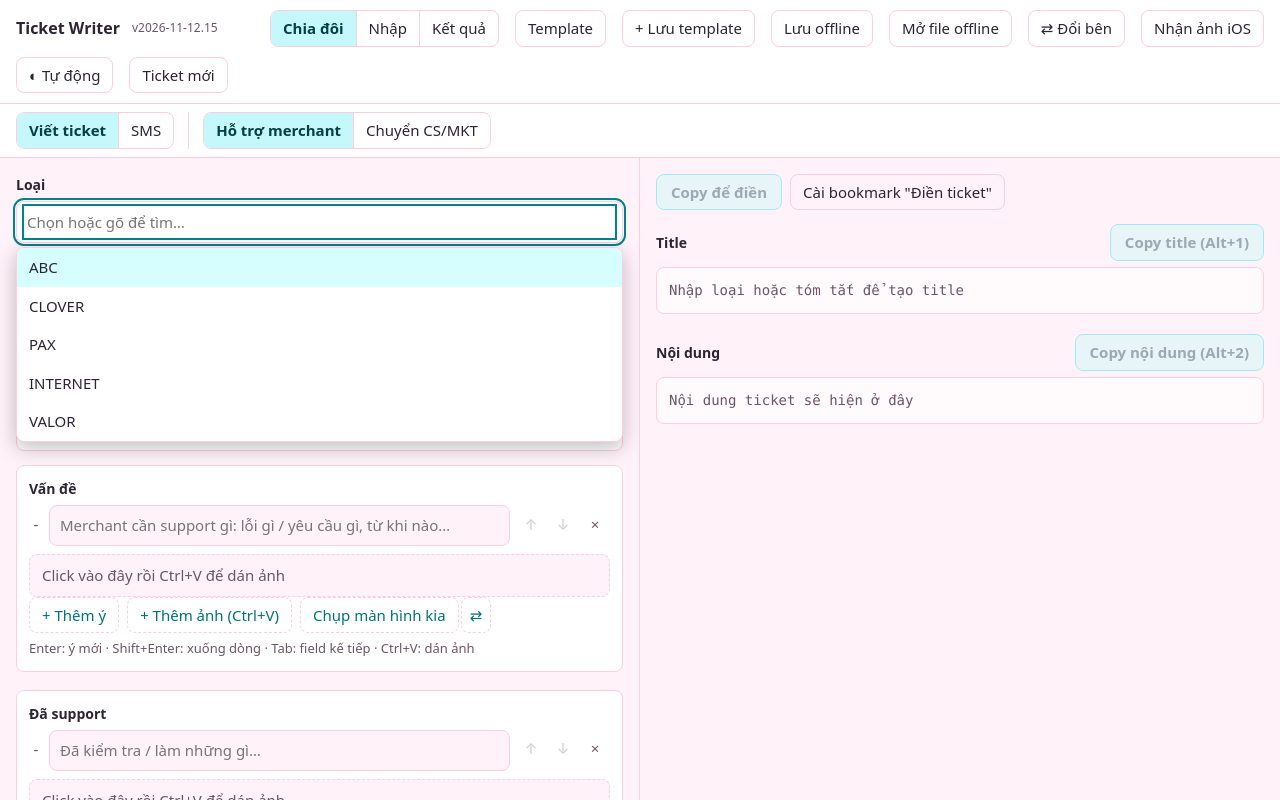
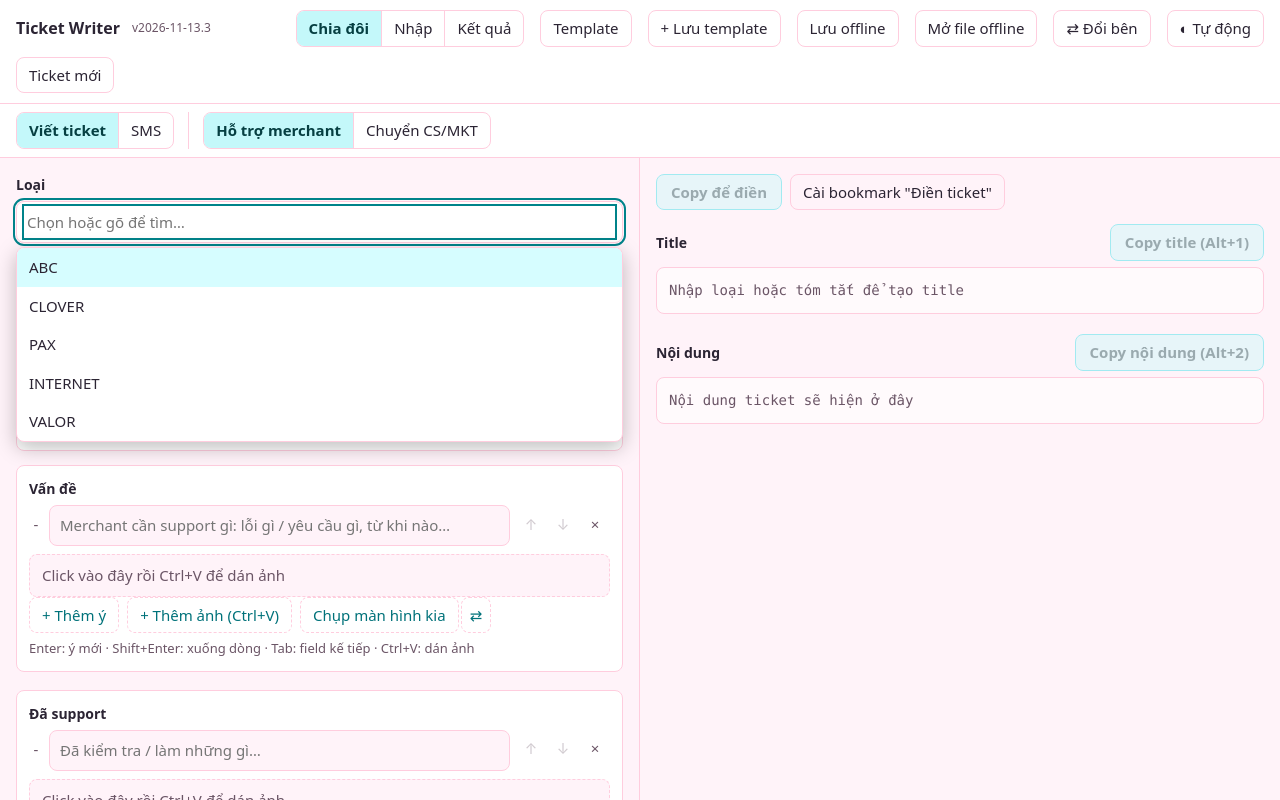
Before and after one commit to DuongNhatKhoa04/littlesecret, a plain HTML site: page index.html in a window 1280 px wide. Drawn offline with Linux system fonts and the light colour scheme.

Commit message:
feat(cache): Updated cache for title, hide localsend function

```diff
--- a/config/app.js
+++ b/config/app.js
@@ -5,7 +5,7 @@
   const { setApp } = registry;
 
   setApp({
-    version: 'v2026-11-12.15',      // hiện cạnh tên app để biết đang mở đúng bản mới
+    version: 'v2026-11-13.3',      // hiện cạnh tên app để biết đang mở đúng bản mới
     autoCapitalize: true,         // tự viết hoa chữ cái đầu mỗi dòng (bỏ qua link, email, tên file, chữ như iPhone)
     debounceMs: 400,              // độ trễ cập nhật Kết quả (ms)
 
@@ -15,6 +15,7 @@
     categoryKey: 'ticketWriter.categories.v1',
     staffKey: 'ticketWriter.staff.v1',         // tên nhân viên (form SMS Xin review), lưu riêng để Ticket mới không xóa
     themeKey: 'ticketWriter.theme.v1',         // giao diện sáng / tối / tự động, lưu riêng để Ticket mới không đổi
+    summaryKey: 'ticketWriter.summaries.v1',   // Tóm tắt đã dùng, gợi ý khi gõ ô Tóm tắt
     phoneKey: 'ticketWriter.phone.v1',         // link phone-upload + đang bật nhận ảnh iOS hay không
     imageDbName: 'ticketWriter.images.v1',     // tên database IndexedDB chứa ảnh đang dán (KHÔNG ĐỔI)
 
@@ -43,7 +44,7 @@
     ],
 
     // Nhận ảnh iOS / iPad qua phone-upload (phone-upload/phone-upload.bat): bao lâu hỏi 1 lần khi hàng chờ trống
-    phoneUpload: { pollMs: 1500 },
+    phoneUpload: { pollMs: 1500, hidden: true },   // tạm ẩn (đang dùng Send Anywhere): xóa hidden là hiện lại
 
     // Nút giao diện ở header: bấm để sang mục kế tiếp. Mục đầu là mặc định. id lưu trên máy => không đổi id.
     // auto = theo hệ điều hành (Windows đang sáng/tối thì app theo)
--- a/index.html
+++ b/index.html
@@ -27,7 +27,7 @@
     <button type="button" class="ghost" id="offOpen" title="Chọn file .zip / .json đã tải bằng Lưu offline để nạp lại vào form, rồi Copy để điền">Mở file offline</button>
     <input type="file" id="offImport" accept=".zip,.json,application/zip,application/json" hidden>
     <button type="button" class="ghost wide-only" id="swapBtn" title="Đổi vị trí Nhập / Kết quả (chỉ ở chế độ Chia đôi)">⇄ Đổi bên</button>
-    <button type="button" class="ghost" id="phoneBtn"></button>
+    <button type="button" class="ghost" id="phoneBtn" hidden></button>
     <button type="button" class="ghost" id="themeBtn" title="Đổi giao diện: Tự động (theo Windows) → Sáng → Tối"></button>
     <button type="button" class="ghost" id="resetBtn">Ticket mới</button>
   </header>
@@ -231,6 +231,7 @@
 <script src="src/application/notice-service.js"></script>
 <script src="src/application/theme-service.js"></script>
 <script src="src/application/phone-service.js"></script>
+<script src="src/application/summary-history-service.js"></script>
 
 <!-- infrastructure -->
 <script src="src/infrastructure/storage.js"></script>
--- /dev/null
+++ b/src/application/summary-history-service.js
@@ -0,0 +1,26 @@
+// src/application/summary-history-service.js — Tóm tắt đã dùng (lưu trên máy) để gợi ý khi gõ ô Tóm tắt.
+(function (TW) {
+  'use strict';
+
+  const MAX_ENTRIES = 300;   // ponytail: list phẳng, mới nhất đầu; đủ cho gợi ý, không cần index
+
+  /** @param {{ context: object, storage: KeyValueStore }} deps */
+  function createSummaryHistoryService({ context, storage }) {
+    const key = context.app.summaryKey;
+    const saved = storage.read(key);
+    let entries = Array.isArray(saved) ? saved.filter(x => typeof x === 'string' && x.trim()) : [];
+
+    return {
+      list: () => entries.slice(),
+      /** Lưu IN HOA như trên title, đưa lên đầu, bỏ bản trùng. */
+      remember(value) {
+        const text = String(value || '').trim().toUpperCase();
+        if (!text) return;
+        entries = [text, ...entries.filter(x => x !== text)].slice(0, MAX_ENTRIES);
+        storage.write(key, entries);
+      }
+    };
+  }
+
+  TW.application.summaryHistoryService = { createSummaryHistoryService };
+})(window.TW);
--- a/src/main.js
+++ b/src/main.js
@@ -33,6 +33,7 @@
   const templateService = A.templateService.createTemplateService({ context, store, session, storage, files, categories });
   const staffService = A.staffService.createStaffService({ context, storage });
   const themeService = A.themeService.createThemeService({ context, storage });
+  const summaryHistory = A.summaryHistoryService.createSummaryHistoryService({ context, storage });
   const offlineService = A.offlineService.createOfflineService({ context, store, session, files, images, outputService });
 
   // UI
@@ -43,7 +44,7 @@
   const checklistView = U.checklistView.createChecklistView({ session, ticketService, images, imageZone });
   const smsForm = U.smsForm.createSmsForm({ context, session, smsService, imageZone });
   const form = U.ticketForm.createTicketForm({
-    root: $('#form'), context, session, ticketService, imageZone, checklistView, smsForm,
+    root: $('#form'), context, session, ticketService, imageZone, checklistView, smsForm, summaryHistory,
     categoryCombo: U.categoryCombo.createCategoryCombo({ context, session, ticketService, categories }),
     ideaList: U.ideaList.createIdeaList({ context, session, ticketService })
   });
@@ -66,7 +67,11 @@
     isReady: () => !!paste.target(),
     onFile: (file) => imageZone.addFiles(paste.target(), [file])
   });
-  U.phoneButton.createPhoneButton({ phoneService, phoneDialog: U.phoneDialog.createPhoneDialog({ phoneService }) });
+  const phoneEnabled = !registry.app().phoneUpload.hidden;
+  if (phoneEnabled) {
+    $('#phoneBtn').hidden = false;
+    U.phoneButton.createPhoneButton({ phoneService, phoneDialog: U.phoneDialog.createPhoneDialog({ phoneService }) });
+  }
 
   store.subscribe((change) => {
     notices.toggle('sessionSaveFailed', !repository.save(store.get()));
@@ -89,5 +94,5 @@
   header.render();
   output.render();
   notices.checkStorage();
-  phoneService.resume();
+  if (phoneEnabled) phoneService.resume();
 })(window.TW);
--- a/src/ui/ticket-form.js
+++ b/src/ui/ticket-form.js
@@ -7,7 +7,7 @@
 
   const IDEA_HINT = 'Enter: ý mới · Shift+Enter: xuống dòng · Tab: field kế tiếp · Ctrl+V: dán ảnh';
 
-  function createTicketForm({ root, context, session, ticketService, categoryCombo, ideaList, imageZone, checklistView, smsForm }) {
+  function createTicketForm({ root, context, session, ticketService, categoryCombo, ideaList, imageZone, checklistView, smsForm, summaryHistory }) {
     const { app, catalog } = context;
 
     function textField(field, inputMode) {
@@ -24,6 +24,19 @@
         focusNext(input, root);
       });
       wrap.append(label, input);
+      return wrap;
+    }
+
+    /** Ô Tóm tắt + gợi ý các Tóm tắt đã dùng (datalist có sẵn của trình duyệt, lọc theo chữ đang gõ). */
+    function summaryField() {
+      const wrap = textField('summary');
+      const input = wrap.querySelector('input');
+      const list = el('datalist');
+      list.id = 'f_summaryHistory';
+      summaryHistory.list().forEach(text => { const option = el('option'); option.value = text; list.append(option); });
+      input.setAttribute('list', list.id);
+      input.addEventListener('change', () => summaryHistory.remember(input.value));   // change = rời ô / chọn gợi ý, không lưu từng phím
+      wrap.append(list);
       return wrap;
     }
 
@@ -114,7 +127,7 @@
       const type = session.activeType();
       if (!type) { root.append(emptyState()); return; }
       if (!type.noCategory) root.append(categoryCombo.build());
-      root.append(textField('summary'), textField('phone', 'tel'));
+      root.append(summaryField(), textField('phone', 'tel'));
       if (type.showLang) root.append(langField());
       if (type.checklist) root.append(checklistView.build(type));   // checklist đứng trước, Note nằm sau
       type.sections.forEach(section => root.append(sectionBox(section)));
```
Also changed, not shown: tests/index.html (+2 -0 lines), tests/summary-history.test.js (added, +27 -0 lines), tests/tools/smoke_ui.js (+2 -1 lines), 5 other files.
